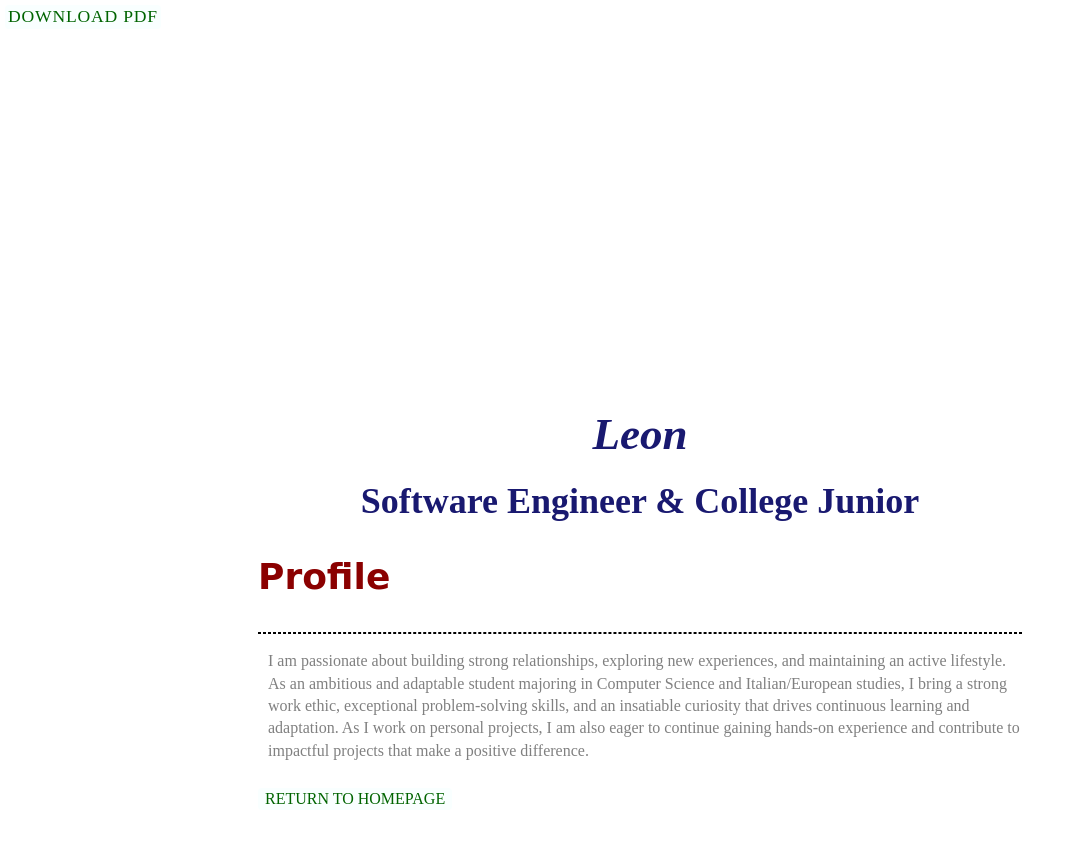
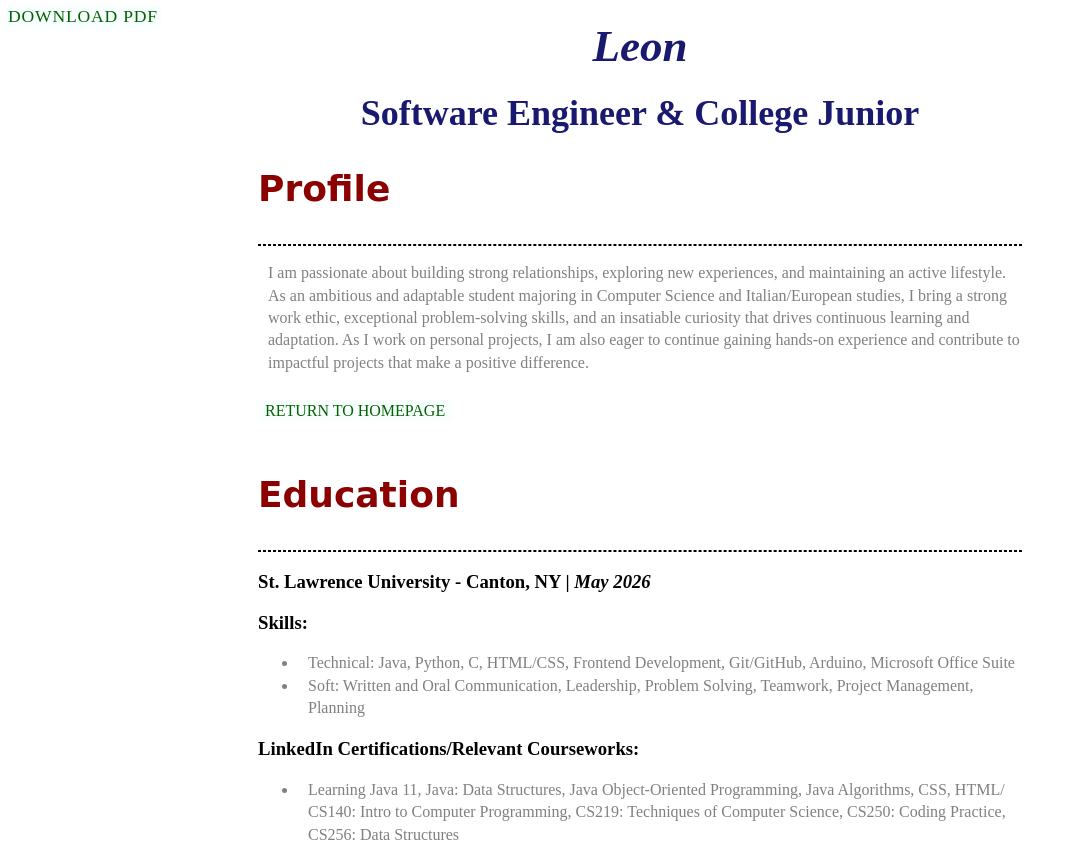
Before and after one commit to LeonL51/LeonL51.github.io, a plain HTML site: page resume.html in a window 1280 px wide. Shown: the top 849 px of the page, without its empty margins (0-1077 px from the left). Drawn offline with Linux system fonts and the light colour scheme.

Commit message:
Update resume.html

```diff
--- a/resume.html
+++ b/resume.html
@@ -9,11 +9,11 @@
     <title>Leon's Portfolio</title>
     <link rel="stylesheet" href="css/styles.css">
 </head>
-<body >
-    <div class="res">
+<body>
+    <div>
       <a class="btn pdf" href="https://github.com/LeonL51/LeonL51.github.io/TechRes.pdf">Download PDF</a>
         <!-- //  INTRO  // -->
-        <header>
+        <header class="res">
             <!-- Start content edits below this line. -->
             <h1 class="name center">Leon</h1>
             <h2 class="role center">Software Engineer & College Junior</h2>
```
